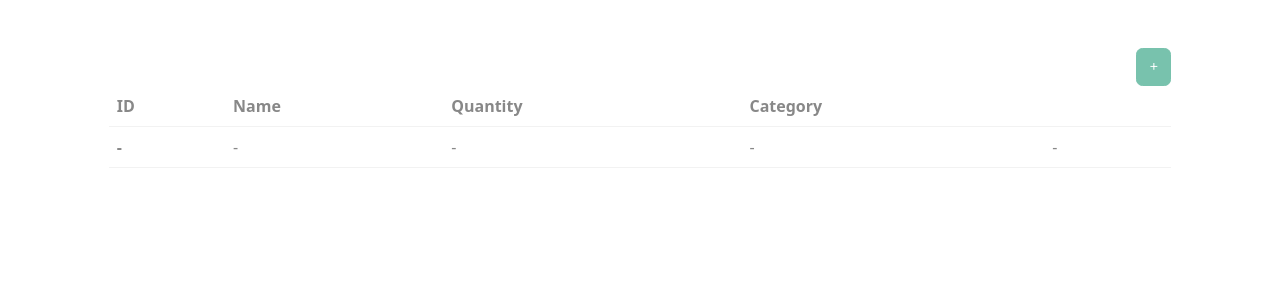
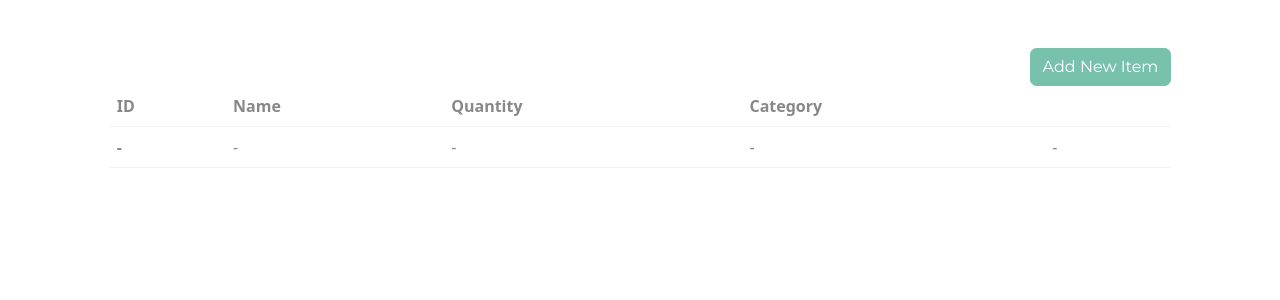
Before and after one commit to RUKUNDO-Prince/medical-inventory-management-system, a Django app: page /dashboard/ in a window 1280 px wide. Shown: the part 56-356 px from the top of the page. Run offline with Django 5.2, Linux system fonts and the light colour scheme; a user stored in the database is signed in; data comes from the database, SQL or seed files in the repository; both versions use the stored data as it was after the commit.

Commit message:
successfully added notifications

```diff
--- a/medical_inventory/templates/medical_inventory/dashboard.html
+++ b/medical_inventory/templates/medical_inventory/dashboard.html
@@ -8,24 +8,18 @@
   {% extends 'medical_inventory/base.html' %}
   {% block content %}
     {% if messages %}
-        <div class="row mt-3">
+        <div class="">
             {% for message in messages %}
-                {% if message.tags == 'error' %}
-                    <div class="col-md-10 col-12 mx-auto alert alert-danger">
-                        {{ message }}
-                    </div>
-                {% else %}
-                    <div class="col-md-10 col-12 mx-auto alert alert-success">
-                        {{ message }}
-                    </div>
-                {% endif %}
+                <div class="alert {% if message.tags == 'error' %}alert-danger{% else %}alert-success{% endif %}">
+                    {{ message }}
+                </div>
             {% endfor %}
         </div>
     {% endif %}
     <div class="row">
       <div class="col-md-10 col-12 mx-auto mt-5">
         <div class="d-flex justify-content-end">
-            <a href="{% url 'add-item' %}" class="btn btn-primary">+</a>
+            <a href="{% url 'add-item' %}" class="btn btn-primary">Add New Item</a>
         </div>
 
           <table class="table table-hover table-stripped">
--- a/medical_inventory/views.py
+++ b/medical_inventory/views.py
@@ -57,11 +57,13 @@ class AddItem(LoginRequiredMixin, CreateView):
 
     def get_context_data(self, **kwargs):
         context = super().get_context_data(**kwargs)
+        context['action'] = "Add" if self.__class__.__name__ == "AddItem" else "Update"
         context['categories'] = Category.objects.all()
         return context
 
     def form_valid(self, form):
         form.instance.user = self.request.user
+        messages.success(self.request, "Item added successfully!")
         return super().form_valid(form)
 
 class EditItem(LoginRequiredMixin, UpdateView):
@@ -70,8 +72,21 @@ class EditItem(LoginRequiredMixin, UpdateView):
     template_name = 'medical_inventory/item_form.html'
     success_url = reverse_lazy('dashboard')
 
+    def get_context_data(self, **kwargs):
+        context = super().get_context_data(**kwargs)
+        context['action'] = "Add" if self.__class__.__name__ == "AddItem" else "Update"
+        return context
+
+    def form_valid(self, form):
+        messages.success(self.request, "Item updated successfully!")
+        return super().form_valid(form)
+
 class DeleteItem(LoginRequiredMixin, DeleteView):
     model = InventoryItem
     template_name = 'medical_inventory/delete_item.html'
     success_url = reverse_lazy('dashboard')
     context_object_name = 'item'
+
+    def delete(self, request, *args, **kwargs):
+        messages.success(request, "Item deleted successfully!")
+        return super().delete(request, *args, **kwargs)
```
Also changed, not shown: medical_inventory/templates/medical_inventory/item_form.html (+5 -8 lines), db.sqlite3.
